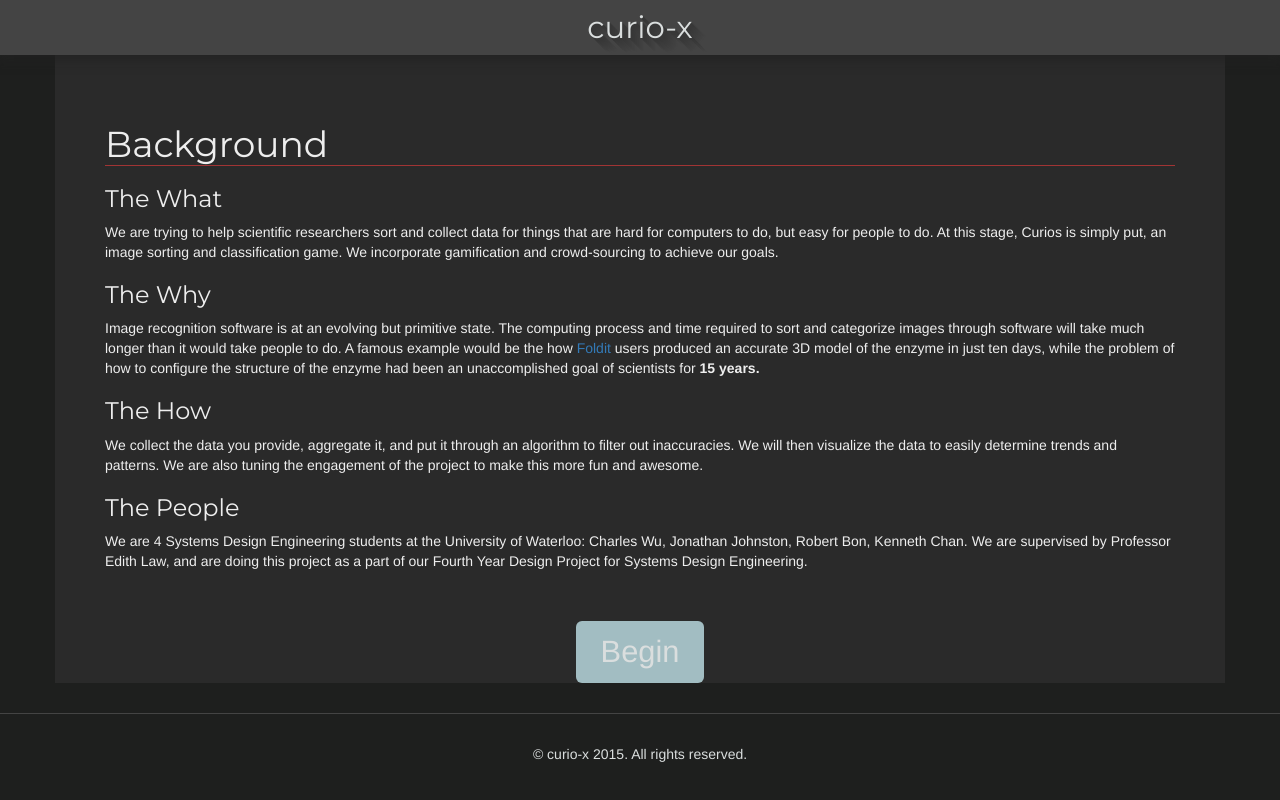
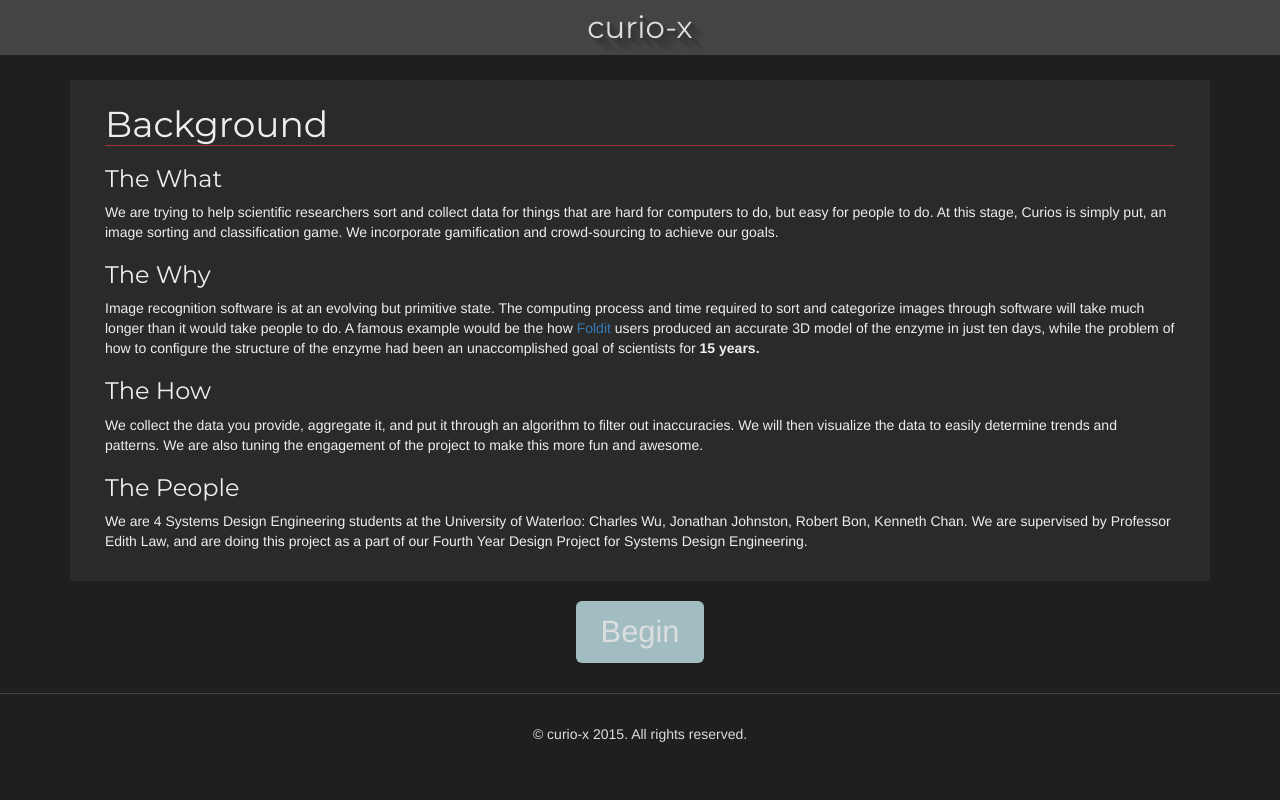
Before and after one commit to mrchaarlie/Curio-X, a Django app: template templates/index.html in a window 1280 px wide. Run offline with Django 3.2, Linux system fonts and the light colour scheme; the template is opened without the code that fills it, so the values that code supplies are empty; some libraries are stand-ins or nearby versions.

Commit message:
index formatting

```diff
--- a/static/css/style.css
+++ b/static/css/style.css
@@ -132,11 +132,13 @@ button:hover{
 	font-size: 2.2em;
 	line-height: 1.5;
 	border-radius: 6px;
+	margin-top: 20px;
 }
 
-.container{background: #2a2a2a;}
+.container{}
 .intro {
-	padding: 40px 35px 20px;
+	background: #2a2a2a;
+	padding: 20px 35px;
 	color: #eee;
 }
 
--- a/templates/index.html
+++ b/templates/index.html
@@ -63,12 +63,11 @@
 
 				<h3>The People</h3>
 				<p>We are 4 Systems Design Engineering students at the University of Waterloo: Charles Wu, Jonathan Johnston, Robert Bon, Kenneth Chan. We are supervised by Professor Edith Law, and are doing this project as a part of our Fourth Year Design Project for Systems Design Engineering.</p>
-				<br />
 			</div>
 
+		</div>
 
-			<div class="text-center"><button type="button" class="begin-button"> Begin </span> <paper-ripple fit></paper-ripple></button></div>
-		</div>
+		<div class="text-center"><button type="button" class="begin-button"> Begin </span> <paper-ripple fit></paper-ripple></button></div>
 
 		<div class="footer">
 			<ul class="copyright text-center">
```
